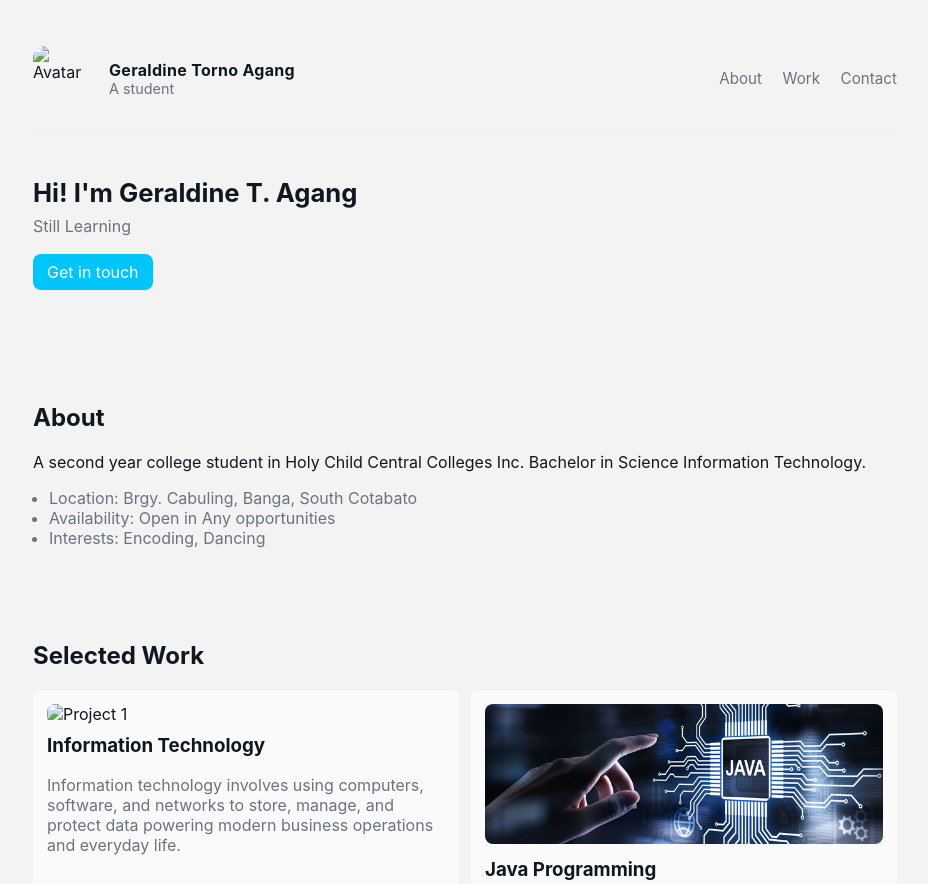
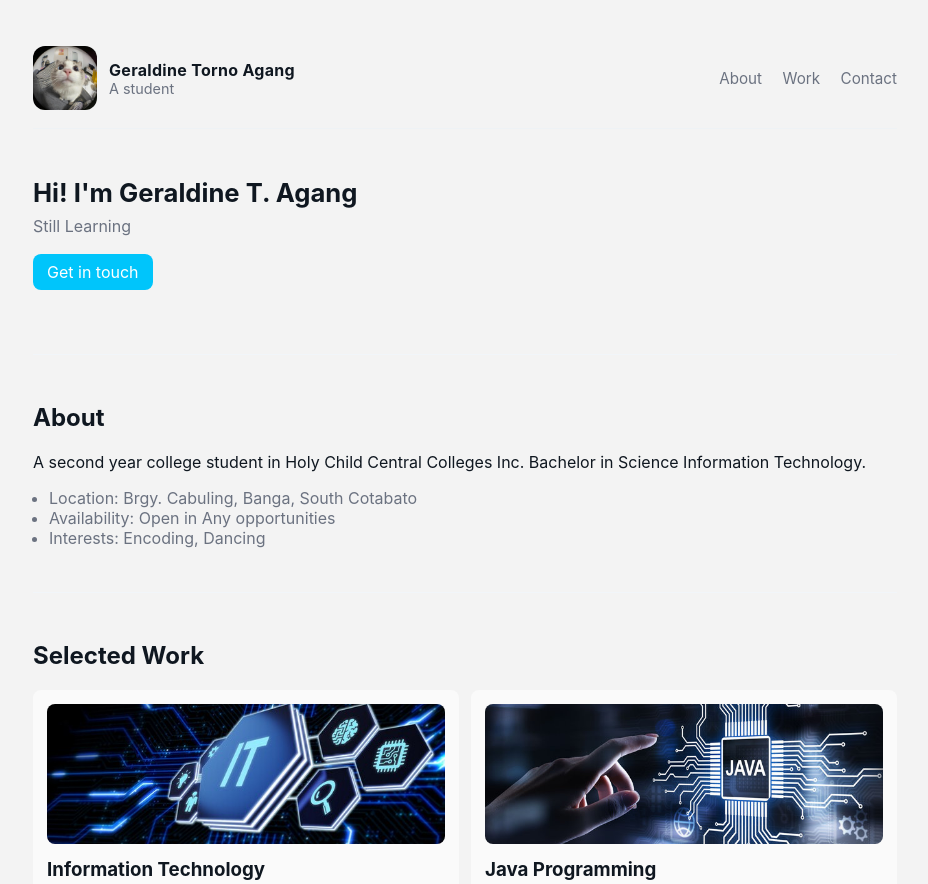
Before and after one commit to geraldine0805/profile, a plain HTML site: page index.html in a window 1280 px wide. Shown: the top 884 px of the page, without its empty margins (175-1103 px from the left). Drawn offline with Linux system fonts and the light colour scheme.

Commit message:
index.html

```diff
--- a/index.html
+++ b/index.html
@@ -105,7 +105,7 @@
     <header>
       <div style="display:flex;align-items:center;gap:12px">
         <!-- Avatar: replace the `src` with your photo (square image recommended) -->
-        <img src="profile.jpeg" alt="Avatar" width="64" height="64" style="border-radius:12px;flex:0 0 64px;object-fit:cover"/>
+        <img src="profile.jpg" alt="Avatar" width="64" height="64" style="border-radius:12px;flex:0 0 64px;object-fit:cover"/>
         <div>
           <!-- Brand: your display name -->
           <div class="brand">Geraldine Torno Agang</div>
@@ -142,7 +142,7 @@
         <h2>Selected Work</h2>
         <div class="grid">
           <article class="card">
-            <img src="it.jpeg" alt="Project 1" style="width:100%;height:140px;object-fit:cover;border-radius:8px;margin-bottom:10px"/>
+            <img src="it.jpg" alt="Project 1" style="width:100%;height:140px;object-fit:cover;border-radius:8px;margin-bottom:10px"/>
             <h3 style="margin-top:0">Information Technology</h3>
             <p class="muted">Information technology involves using computers, software, and networks to store, manage, and protect data powering modern business operations and everyday life.</p>
           </article>
```
